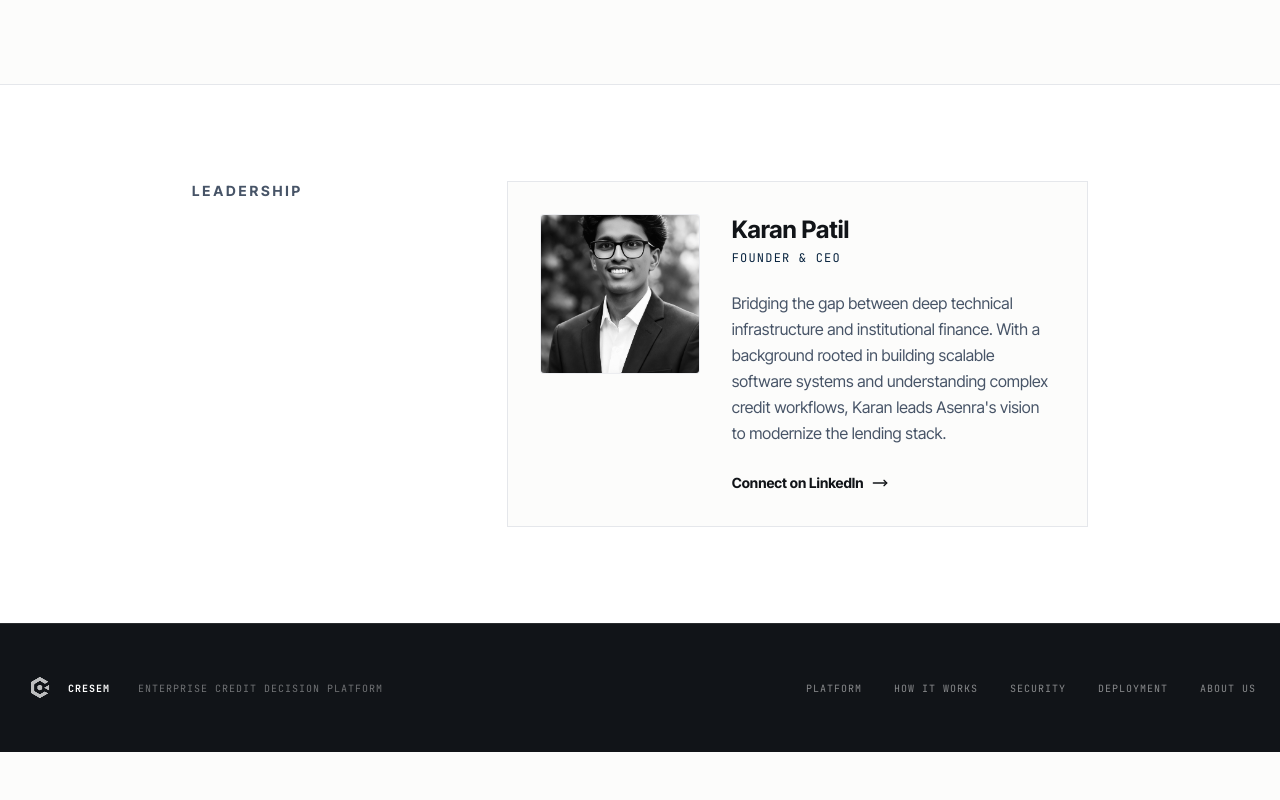
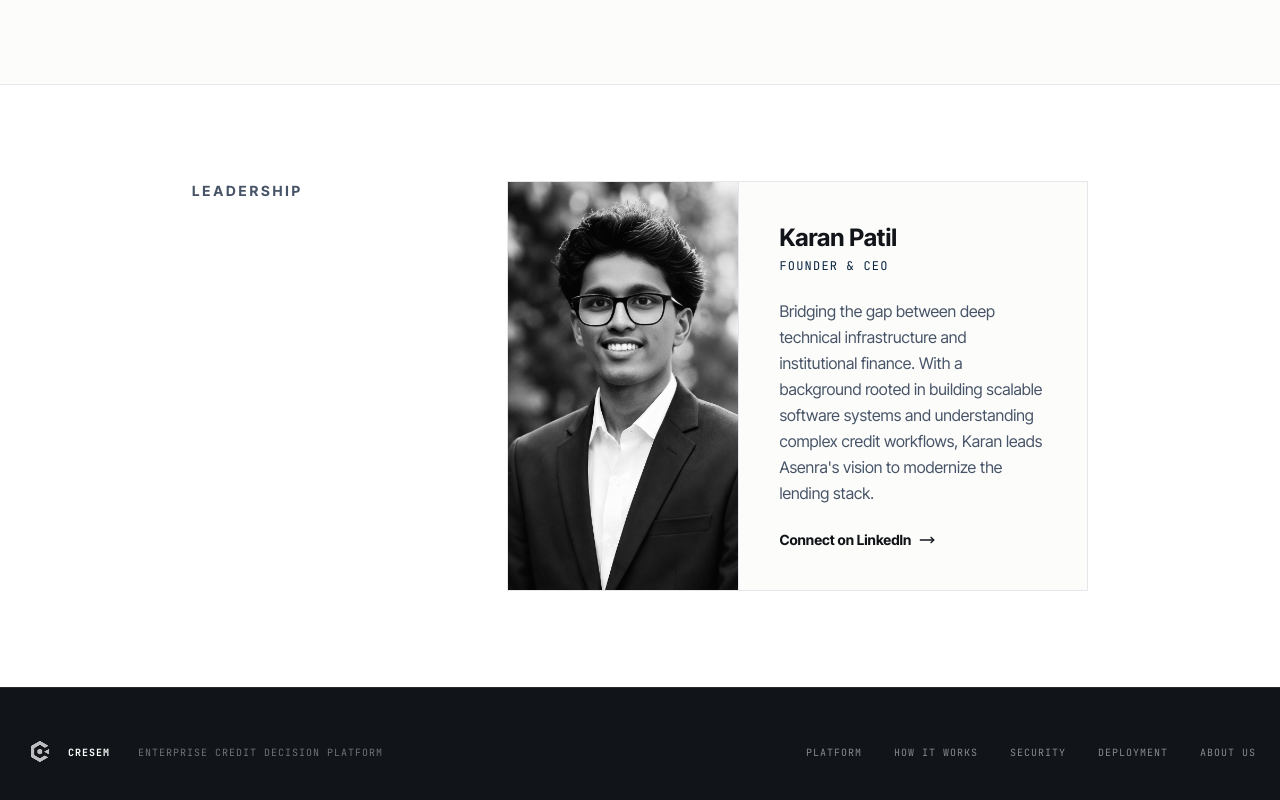
Before and after one commit to Asenra-Org/Credent-landingpage, a Next.js app: page /about in a window 1280 px wide. Shown: the part 1526-2326 px from the top of the page. Before the commit the page ends 2278 px from the top, so only its background shows below. Built offline with nearby package versions, Linux system fonts and the light colour scheme.

Commit message:
Refactor leadership card to split layout for better photo alignment

```diff
--- a/src/app/about/page.tsx
+++ b/src/app/about/page.tsx
@@ -61,11 +61,11 @@ export default function AboutPage() {
             <h2 className="text-sm font-bold tracking-[0.2em] text-secondary uppercase">Leadership</h2>
           </div>
           <div className="md:col-span-2">
-            <div className="border border-border p-8 bg-background relative group flex flex-col sm:flex-row gap-8 items-start">
-              <div className="w-32 h-32 sm:w-40 sm:h-40 shrink-0 relative overflow-hidden bg-gray-100 rounded-sm border border-border/50">
-                <Image src="/karanpatil.png" alt="Karan Patil" fill className="object-cover grayscale hover:grayscale-0 transition-all duration-500" />
+            <div className="border border-border bg-background relative group flex flex-col sm:flex-row">
+              <div className="w-full sm:w-2/5 h-72 sm:h-auto shrink-0 relative overflow-hidden bg-gray-100 border-b sm:border-b-0 sm:border-r border-border">
+                <Image src="/karanpatil.png" alt="Karan Patil" fill className="object-cover object-top grayscale hover:grayscale-0 transition-all duration-500" />
               </div>
-              <div>
+              <div className="p-8 sm:p-10 flex flex-col justify-center">
                 <h3 className="text-2xl font-bold mb-1 text-brand">Karan Patil</h3>
                 <div className="text-primary font-mono text-xs uppercase tracking-widest mb-6">Founder & CEO</div>
                 <p className="text-secondary leading-relaxed mb-6">
```
